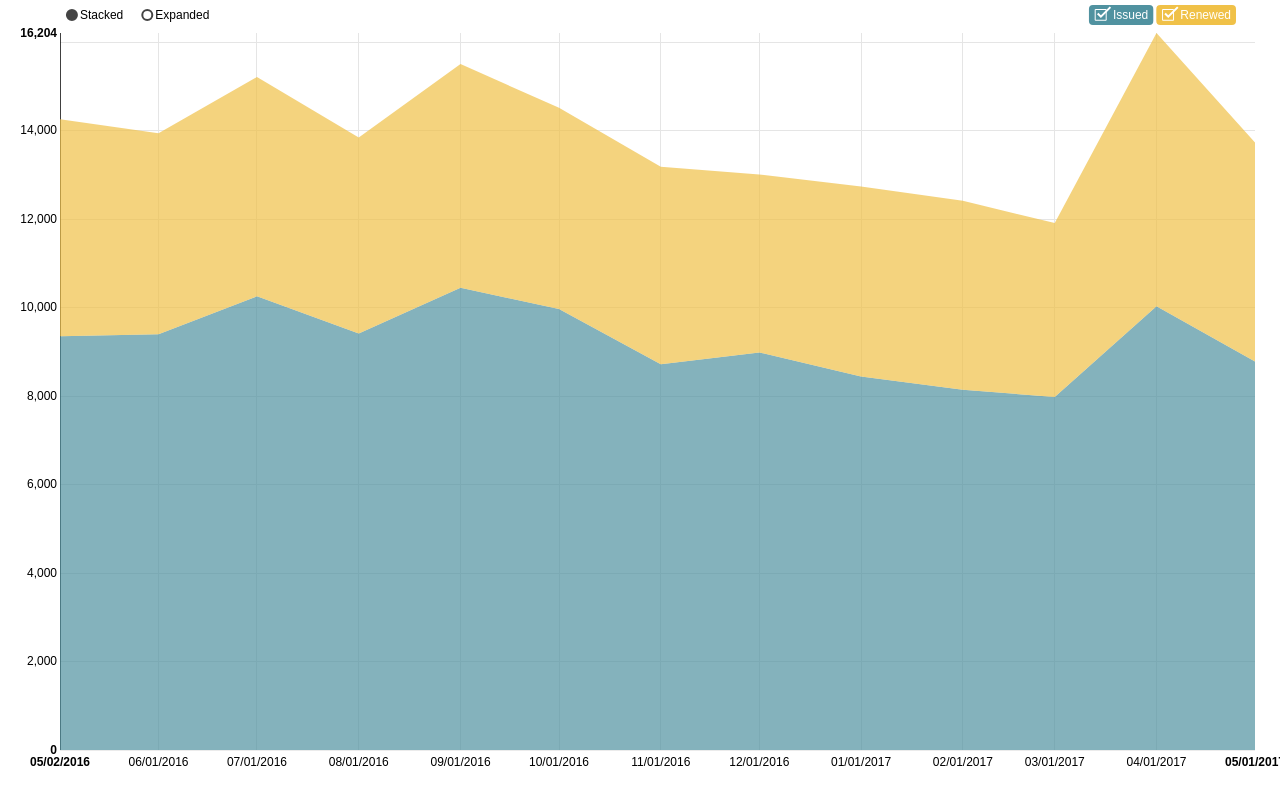
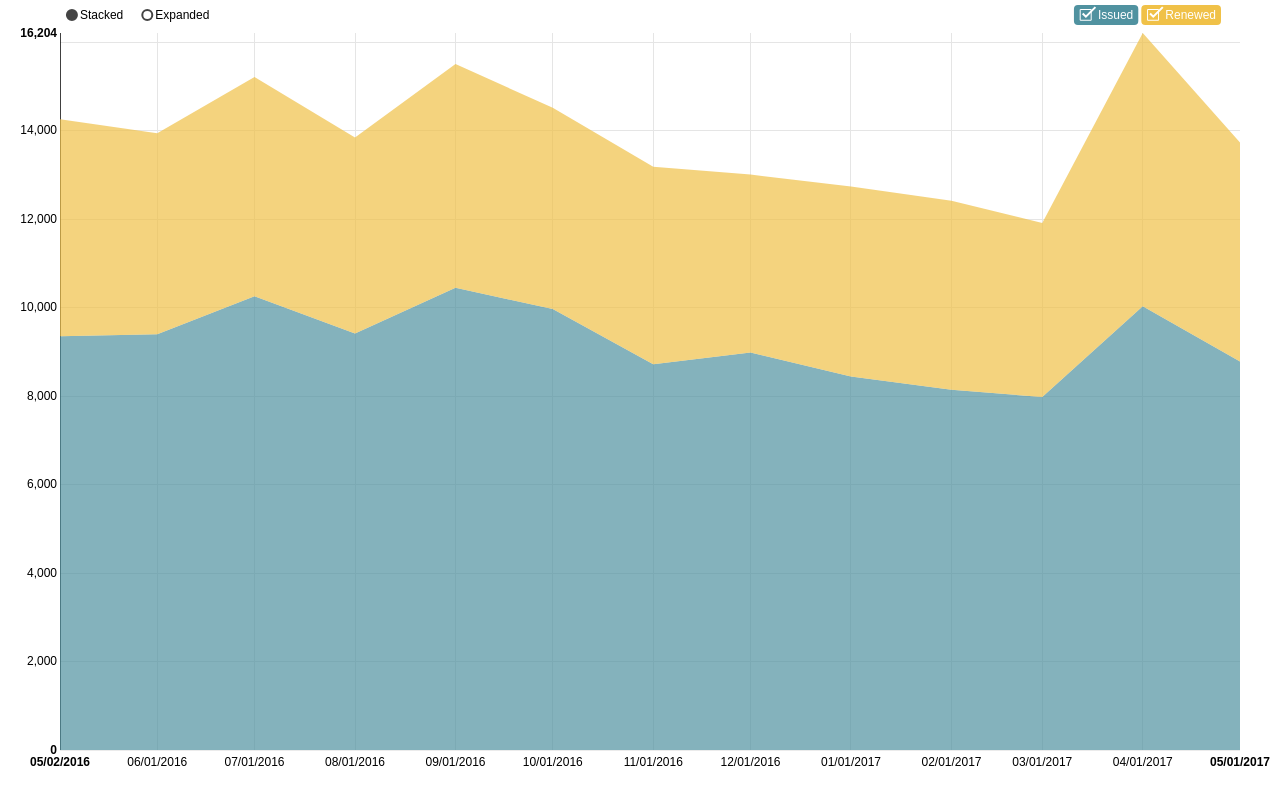
Before and after one commit to NYCDOB/NVD3_DOB, a website: page examples/IssuedRenewedTS_050116_043017.html in a window 1280 px wide. Drawn offline with nearby package versions, Linux system fonts and the light colour scheme.

Commit message:
Update IssuedRenewedTS_050116_043017.html

```diff
--- a/examples/IssuedRenewedTS_050116_043017.html
+++ b/examples/IssuedRenewedTS_050116_043017.html
@@ -60,6 +60,7 @@
         chart.yAxis.tickFormat(d3.format(',d'));
 		chart._options.controlOptions = ['Stacked', 'Expanded'];
         chart.legend.vers('furious');
+	chart.margin({"right":40});
         d3.select('#chart1')
             .datum(histcatexplong)
             .transition().duration(1000)
```
